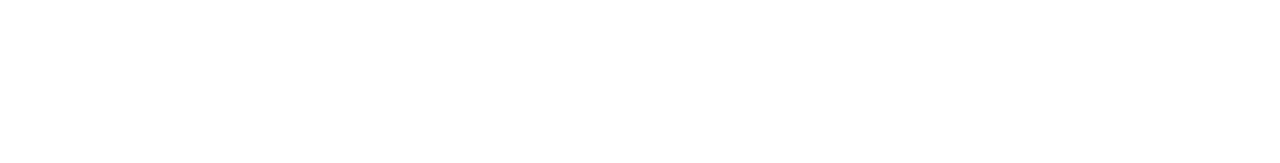
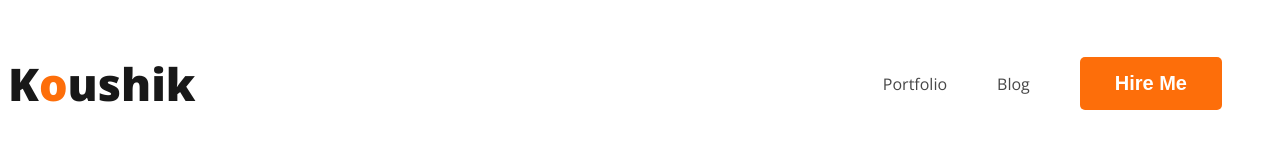
Before and after one commit to Koushik3D/developer-portfolio, a plain HTML site: page index.html in a window 1280 px wide. Drawn offline with nearby package versions, Linux system fonts and the light colour scheme.

Commit message:
Nav Added

```diff
--- a/index.html
+++ b/index.html
@@ -4,11 +4,22 @@
     <meta charset="UTF-8">
     <meta name="viewport" content="width=device-width, initial-scale=1.0">
     <title>Developer Portfolio</title>
+    <link rel="preconnect" href="https://fonts.googleapis.com">
+<link rel="preconnect" href="https://fonts.gstatic.com" crossorigin>
+<link href="https://fonts.googleapis.com/css2?family=Open+Sans:wght@400;500;600;700;800&display=swap" rel="stylesheet">
+    <link rel="stylesheet" href="styles/portfolio.css">
 </head>
 <body>
     <!--Header Start Here-->
     <header>
-
+        <nav>
+            <h3 class="nav-title">K<span class="text-primary">o</span>ushik</h3>
+            <ul>
+                <li><a href="">Portfolio</a></li>
+                <li><a href="">Blog</a></li>
+                <li><button class="btn-primary">Hire Me</button></li>
+            </ul>
+        </nav>
     </header>
     <!--Header End Here-->
 
--- /dev/null
+++ b/styles/portfolio.css
@@ -0,0 +1,46 @@
+/* Common Shared Styles */
+body {
+    font-family: 'Open Sans', sans-serif;
+}
+
+.text-primary {
+    color: #FD6E0A;
+}
+
+.btn-primary {
+    border-radius: 5px;
+    background: #FD6E0A;
+    border: 0;
+    color: #FFF;
+    font-size: 20px;
+    font-weight: 700;
+    padding: 15px 35px;
+}
+
+/* Nav Related Styles */
+nav {
+    display: flex;
+    justify-content: space-between;
+    align-items: center;
+}
+
+.nav-title {
+    color: #181818;
+    font-size: 45px;
+    font-weight: 800;
+}
+
+nav>ul {
+    display: flex;
+    align-items: center;
+}
+
+nav li {
+    list-style: none;
+    margin-right: 50px;
+}
+
+nav a {
+    text-decoration: none;
+    color: #474747;
+}
```
